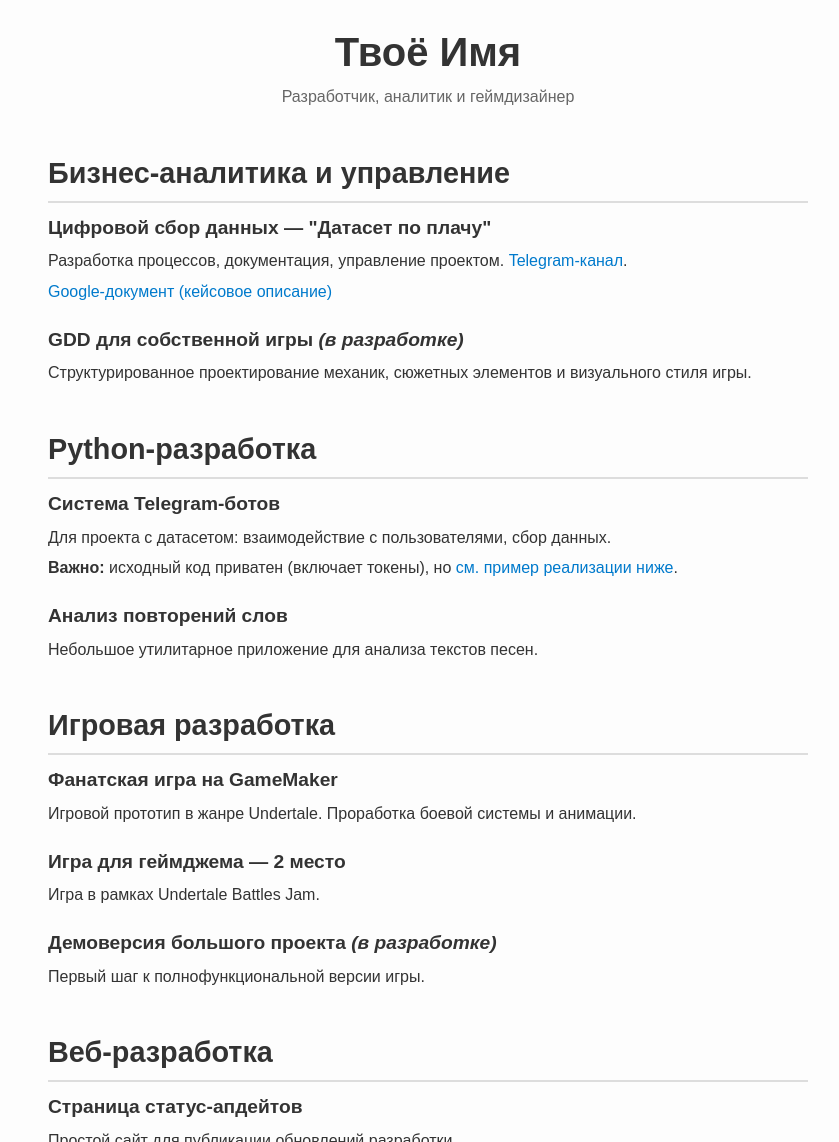
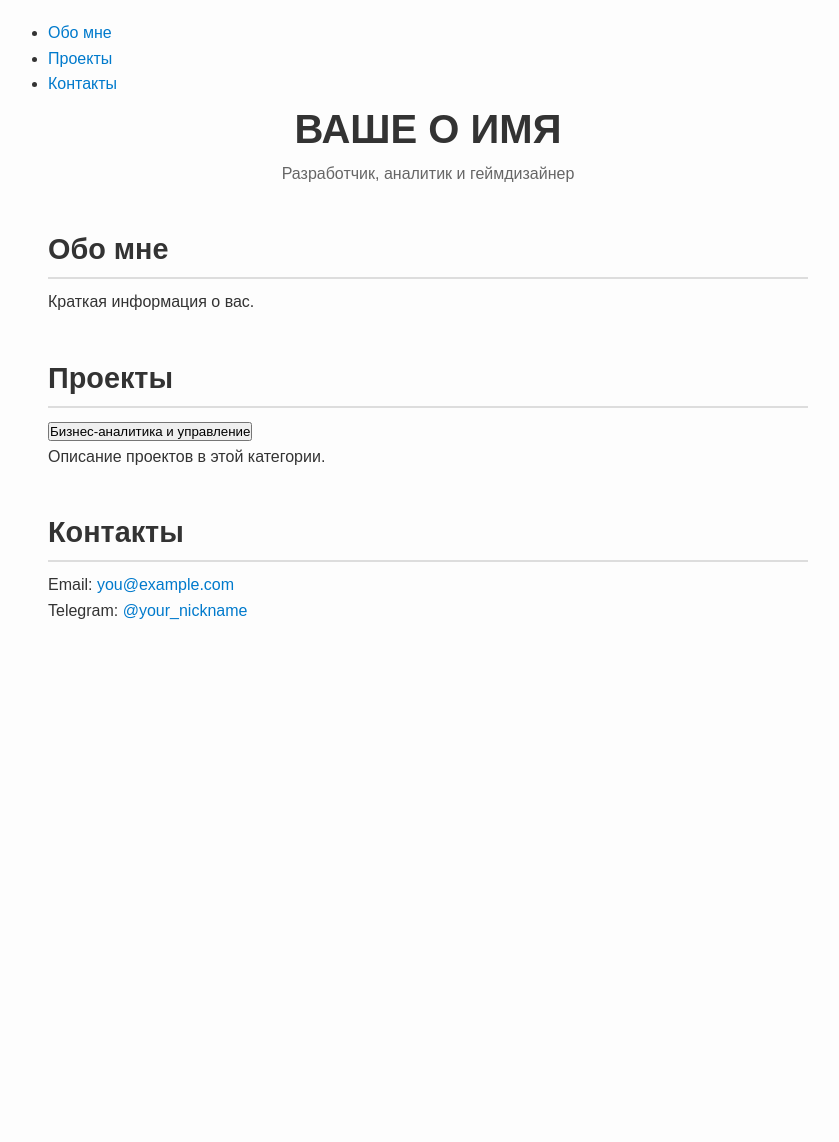
Before and after one commit to shashaf/portfolio-web-site, a plain HTML site: page index.html in a window 1280 px wide. Shown: the top 1142 px of the page, without its empty margins (212-1051 px from the left). After the commit the page ends 800 px from the top, so only its background shows below. Drawn offline with Linux system fonts and the light colour scheme.

Commit message:
Вторая черновая версия сайта
Вёрстка на основе референса, также добавлен .js файл под скрипты

```diff
--- a/index.html
+++ b/index.html
@@ -1,109 +1,49 @@
 <!DOCTYPE html>
 <html lang="ru">
 <head>
-  <meta charset="UTF-8" />
-  <meta name="viewport" content="width=device-width, initial-scale=1.0" />
-  <title>Моё портфолио</title>
-  <link rel="stylesheet" href="style.css" />
+  <meta charset="UTF-8">
+  <meta name="viewport" content="width=device-width, initial-scale=1">
+  <title>Ваше Имя - Портфолио</title>
+  <link rel="stylesheet" href="style.css">
 </head>
 <body>
+  <nav>
+    <ul>
+      <li><a href="#about">Обо мне</a></li>
+      <li><a href="#projects">Проекты</a></li>
+      <li><a href="#contact">Контакты</a></li>
+    </ul>
+  </nav>
 
   <header>
-    <h1>Твоё Имя</h1>
+    <h1>ВАШЕ <span class="eye">O</span> ИМЯ</h1>
     <p>Разработчик, аналитик и геймдизайнер</p>
   </header>
 
-  <main>
-
-    <section id="analytics">
-      <h2>Бизнес-аналитика и управление</h2>
-
-      <div class="project">
-        <h3>Цифровой сбор данных — "Датасет по плачу"</h3>
-        <p>Разработка процессов, документация, управление проектом. <a href="https://t.me/your_channel" target="_blank">Telegram-канал</a>.</p>
-        <p><a href="https://docs.google.com/document/..." target="_blank">Google-документ (кейсовое описание)</a></p>
-      </div>
-
-      <div class="project">
-        <h3>GDD для собственной игры <em>(в разработке)</em></h3>
-        <p>Структурированное проектирование механик, сюжетных элементов и визуального стиля игры.</p>
-      </div>
+  <section id="about">
+    <h2>Обо мне</h2>
+    <p>Краткая информация о вас.</p>
   </section>
 
-    <section id="python">
-      <h2>Python-разработка</h2>
-
-      <div class="project">
-        <h3>Система Telegram-ботов</h3>
-        <p>Для проекта с датасетом: взаимодействие с пользователями, сбор данных.</p>
-        <p><strong>Важно:</strong> исходный код приватен (включает токены), но <a href="#bots-code">см. пример реализации ниже</a>.</p>
+  <section id="projects">
+    <h2>Проекты</h2>
+    <div class="accordion">
+      <div class="accordion-item">
+        <button class="accordion-header">Бизнес-аналитика и управление</button>
+        <div class="accordion-content">
+          <p>Описание проектов в этой категории.</p>
         </div>
-
-      <div class="project">
-        <h3>Анализ повторений слов</h3>
-        <p>Небольшое утилитарное приложение для анализа текстов песен.</p>
       </div>
-    </section>
-
-    <section id="games">
-      <h2>Игровая разработка</h2>
-
-      <div class="project">
-        <h3>Фанатская игра на GameMaker</h3>
-        <p>Игровой прототип в жанре Undertale. Проработка боевой системы и анимации.</p>
+      <!-- Повторить для других категорий -->
     </div>
-
-      <div class="project">
-        <h3>Игра для геймджема — 2 место</h3>
-        <p>Игра в рамках Undertale Battles Jam.</p>
-      </div>
-
-      <div class="project">
-        <h3>Демоверсия большого проекта <em>(в разработке)</em></h3>
-        <p>Первый шаг к полнофункциональной версии игры.</p>
-      </div>
-    </section>
-
-    <section id="web">
-      <h2>Веб-разработка</h2>
-
-      <div class="project">
-        <h3>Страница статус-апдейтов</h3>
-        <p>Простой сайт для публикации обновлений разработки.</p>
-      </div>
-
-      <div class="project">
-        <h3>Сайт-портфолио</h3>
-        <p>Текущая страница, созданная вручную с HTML/CSS.</p>
-      </div>
-    </section>
-
-    <section id="bots-code">
-      <h2>Пример кода Telegram-бота (без токена)</h2>
-      <pre><code>
-import telebot
-from dotenv import load_dotenv
-import os
-
-load_dotenv()
-TOKEN = os.getenv("BOT_TOKEN")
-bot = telebot.TeleBot(TOKEN)
-
-@bot.message_handler(commands=['start'])
-def start(message):
-    bot.send_message(message.chat.id, "Привет! Я собираю данные.")
-
-bot.polling()
-      </code></pre>
   </section>
 
   <section id="contact">
     <h2>Контакты</h2>
     <p>Email: <a href="mailto:you@example.com">you@example.com</a></p>
-      <p>Telegram: <a href="https://t.me/your_nickname" target="_blank">@your_nickname</a></p>
+    <p>Telegram: <a href="https://t.me/your_nickname">@your_nickname</a></p>
   </section>
 
-  </main>
-
+  <script src="script.js"></script>
 </body>
 </html>
```
Also changed, not shown: script.js (added). Lines whose indentation alone changed are shown as unchanged.
